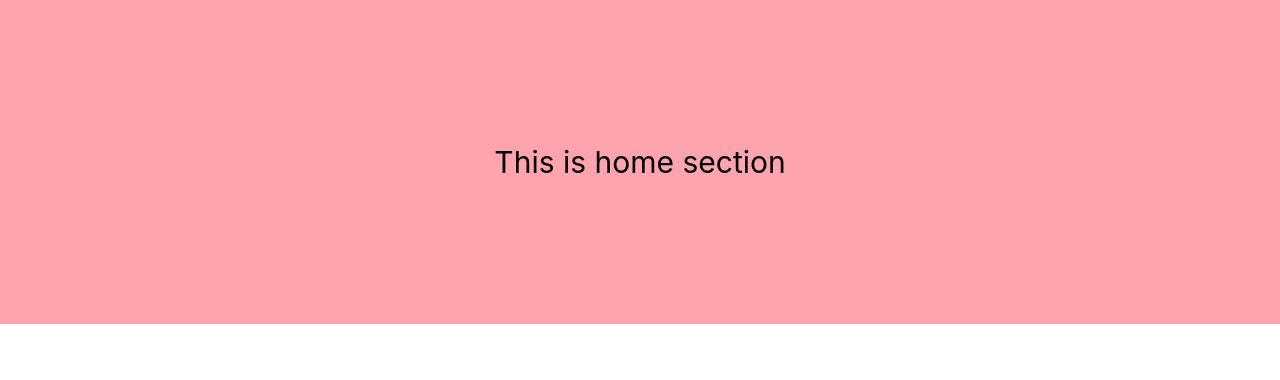
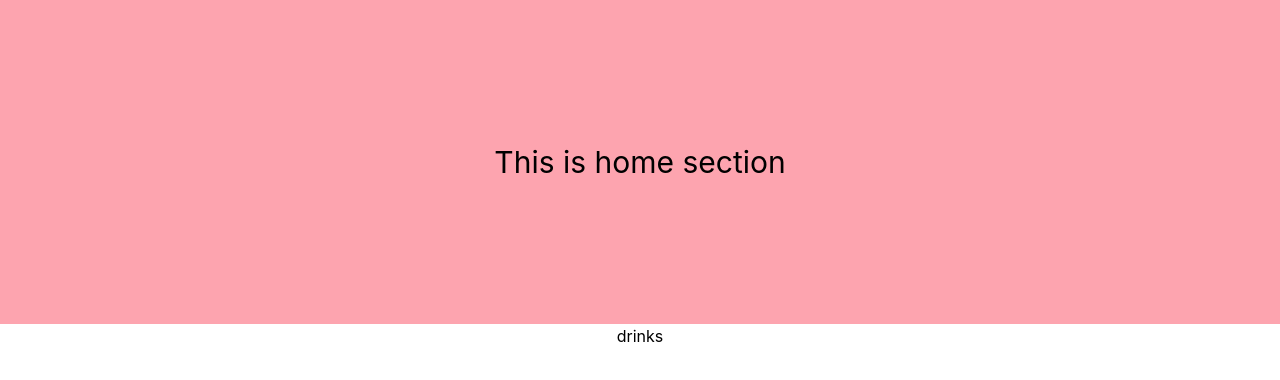
Before and after one commit to mahiuddinTuhin/cafeteritory, a React (Create React App) app: page / in a window 1280 px wide. Shown: the top 380 px of the page. Built offline with nearby package versions, Linux system fonts and the light colour scheme.

Commit message:
simplify

```diff
--- a/src/components/Home/Home.js
+++ b/src/components/Home/Home.js
@@ -4,6 +4,9 @@ const Home = () => {
   return (
     <div>
       <h1 className="text-3xl p-36 bg-rose-300">This is home section</h1>
+      <a href="drinks" alt="">
+        drinks
+      </a>
     </div>
   );
 };
```
